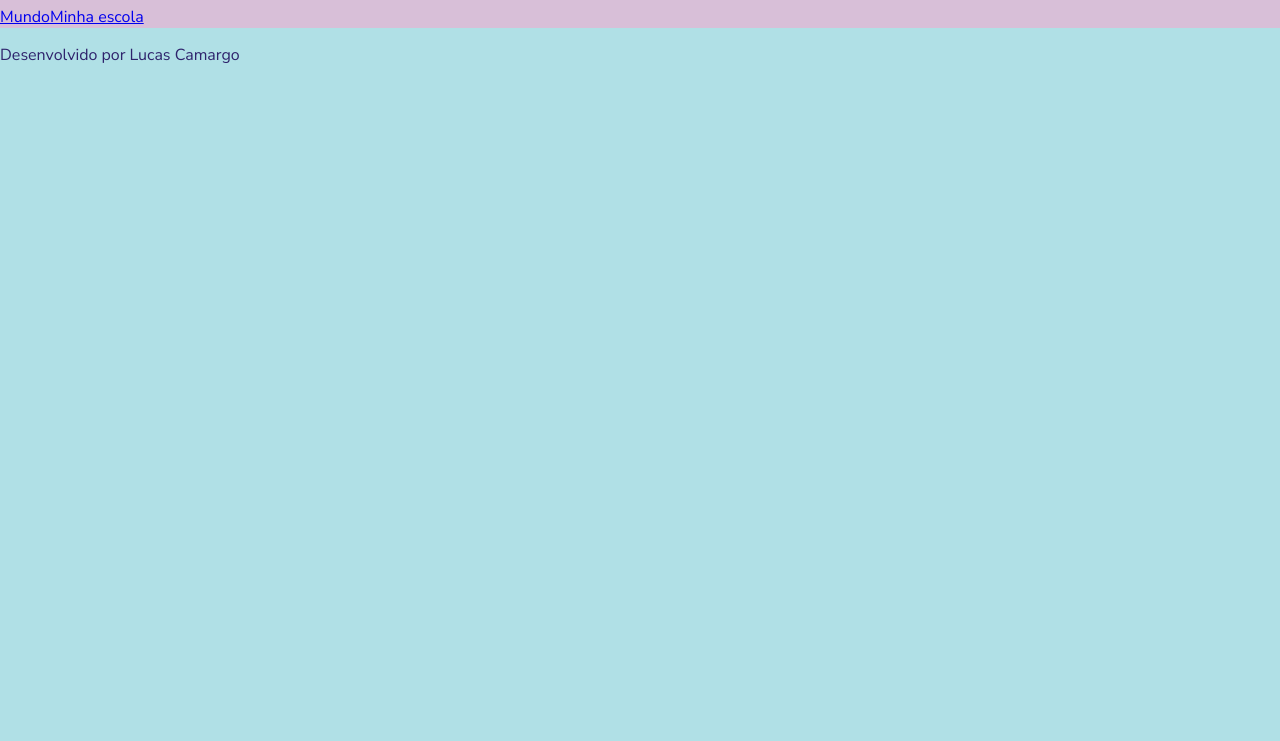
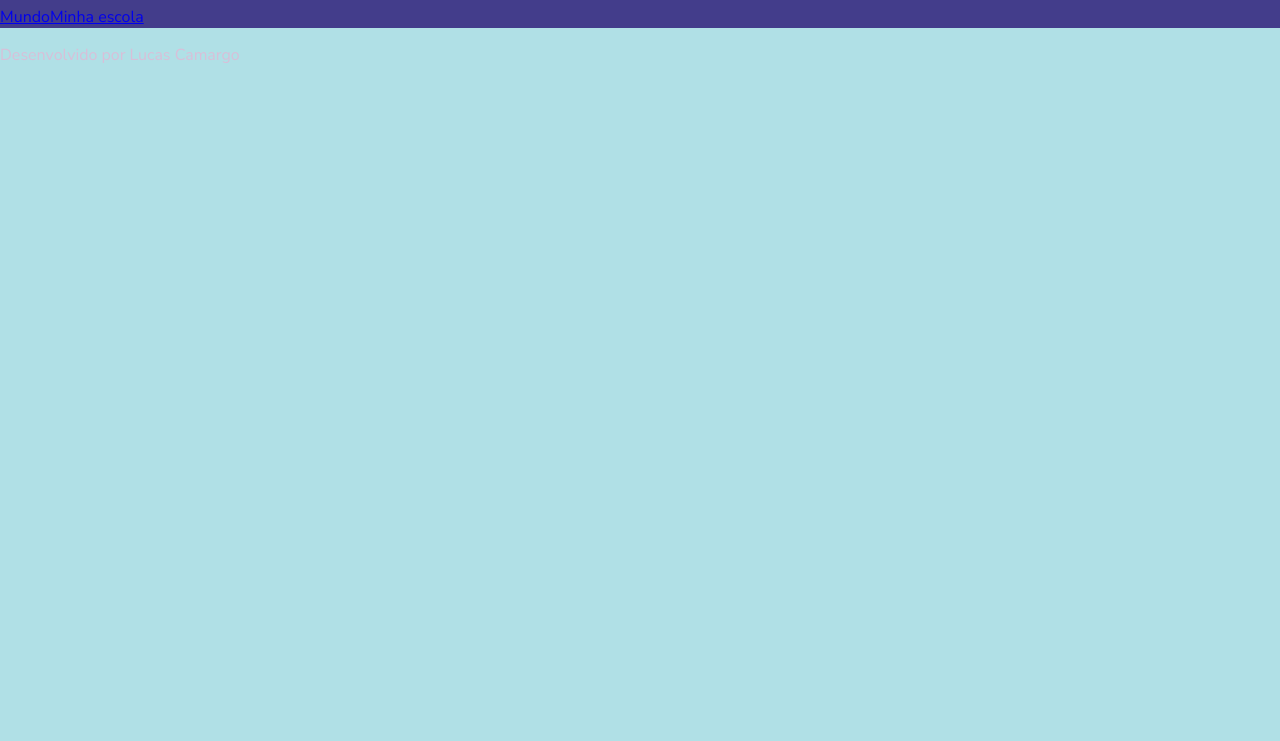
Before and after one commit to CAMARGOZRA17/analistadedados3tri, a plain HTML site: page index.html in a window 1280 px wide. Shown: the part 80-821 px from the top of the page. Drawn offline with Linux system fonts and the light colour scheme; no server answers.

Commit message:
kakaakaka

```diff
--- a/style.css
+++ b/style.css
@@ -2,8 +2,8 @@
 
 :root {
     --bg-color: #B0E0E6;
-    --primary-color:#2E236C;
-    --secundary-color: #D8BFD8;
+    --primary-color:#D8BFD8;
+    --secundary-color: #433D8B;
     --font: "Nunito Sans", sans-serif;
 }
 
```
